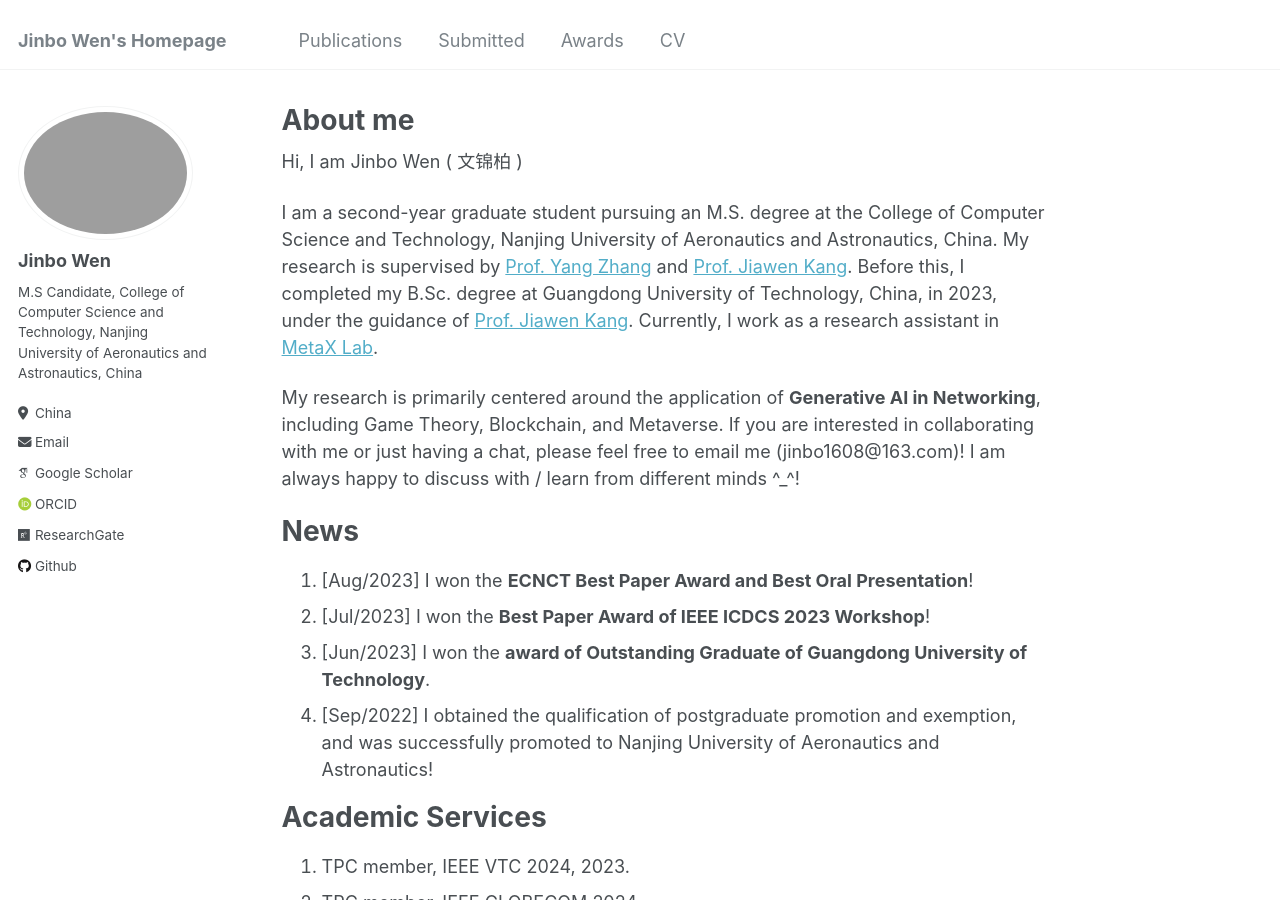
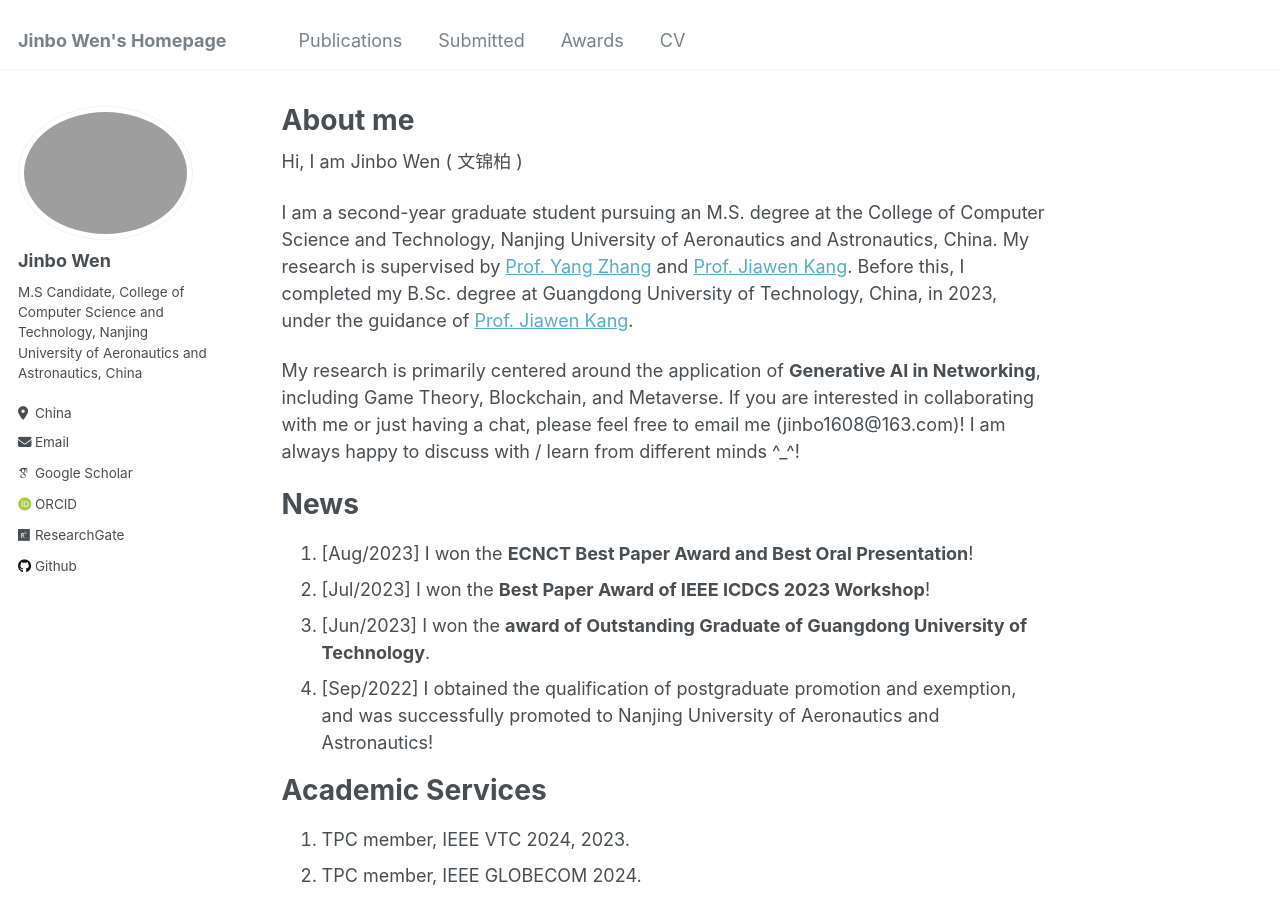
Before and after one commit to JinboWen00/JinboWen00.github.io, a Jekyll site: the page built from _pages/about.md, in a window 1280 px wide and 900 px high. Built offline with Jekyll 4.4.1, drawn with Linux system fonts in a browser that asks for light colours; some web fonts are replaced.

Commit message:
Update about.md

```diff
--- a/_pages/about.md
+++ b/_pages/about.md
@@ -9,7 +9,7 @@ redirect_from:
 
 Hi, I am Jinbo Wen ( 文锦柏 )
 
-I am a second-year graduate student pursuing an M.S. degree at the College of Computer Science and Technology, Nanjing University of Aeronautics and Astronautics, China. My research is supervised by [Prof. Yang Zhang](https://faculty.nuaa.edu.cn/yang/zh_CN/index.htm) and [Prof. Jiawen Kang](https://teacher.gdut.edu.cn/kangjiawen/zh_CN/index.htm). Before this, I completed my B.Sc. degree at Guangdong University of Technology, China, in 2023, under the guidance of [Prof. Jiawen Kang](https://teacher.gdut.edu.cn/kangjiawen/zh_CN/index.htm). Currently, I work as a research assistant in [MetaX Lab](https://www.metaxlab.top/).
+I am a second-year graduate student pursuing an M.S. degree at the College of Computer Science and Technology, Nanjing University of Aeronautics and Astronautics, China. My research is supervised by [Prof. Yang Zhang](https://faculty.nuaa.edu.cn/yang/zh_CN/index.htm) and [Prof. Jiawen Kang](https://teacher.gdut.edu.cn/kangjiawen/zh_CN/index.htm). Before this, I completed my B.Sc. degree at Guangdong University of Technology, China, in 2023, under the guidance of [Prof. Jiawen Kang](https://teacher.gdut.edu.cn/kangjiawen/zh_CN/index.htm). <!--Currently, I work as a research assistant in [MetaX Lab](https://www.metaxlab.top/).-->
 
 My research is primarily centered around the application of **Generative AI in Networking**, including Game Theory, Blockchain, and Metaverse. If you are interested in collaborating with me or just having a chat, please feel free to email me (jinbo1608@163.com)! I am always happy to discuss with / learn from different minds ^_^!
 
```
